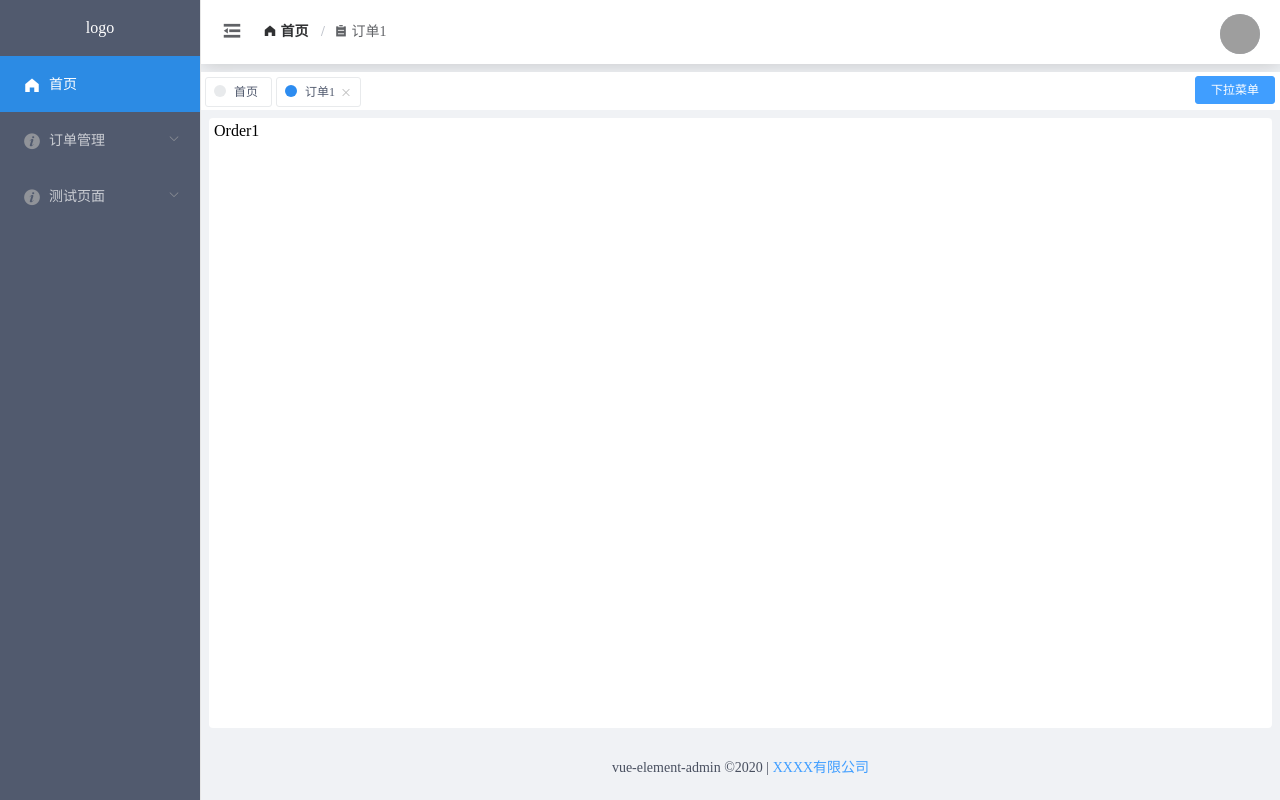
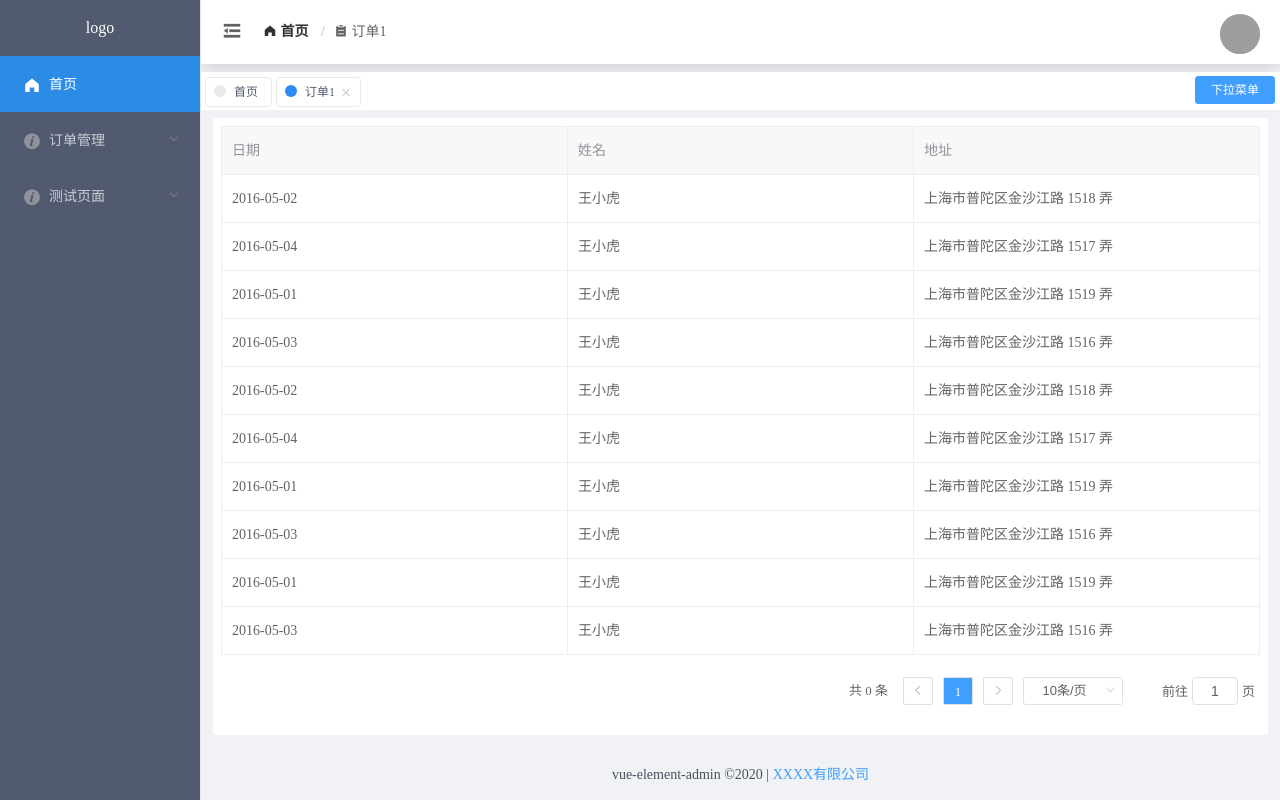
Before and after one commit to hz199/vue-element-admin, a Vue app: page /order/order1 in a window 1280 px wide. Built offline with nearby package versions, Linux system fonts and the light colour scheme; grey boxes are pictures that could not be loaded.

Commit message:
feat: tables组件

```diff
--- /dev/null
+++ b/src/components/Tables/Tables.vue
@@ -0,0 +1,74 @@
+<template>
+  <div class="tables">
+    <el-table
+      :data="dataSources"
+      border
+      style="width: 100%">
+      <slot/>
+    </el-table>
+    <div class="pagination clearfix" v-if="isPage">
+      <el-pagination
+        class="pull-right"
+        @size-change="handleSizeChange"
+        @current-change="handleCurrentChange"
+        :current-page="pageOptions.currentPage"
+        :page-sizes="[10, 20, 30, 40]"
+        :page-size="pageOptions.pageSize"
+        background
+        layout="total, prev, pager, next, sizes, jumper"
+        :total="pageOptions.totalResults">
+      </el-pagination>
+    </div>
+  </div>
+</template>
+<script>
+export default {
+  name: 'Tables',
+  props: {
+    dataSources: {
+      type: Array,
+      default: () => []
+    },
+    isPage: {
+      type: Boolean,
+      default: () => true
+    },
+    pageOptions: {
+      type: Object,
+      default: () => ({
+        currentPage: 1,
+        pageSize: 10,
+        totalResults: 0
+      })
+    }
+  },
+  methods: {
+    handleSizeChange (val) {
+      console.log(`每页 ${val} 条`)
+    },
+    handleCurrentChange (val) {
+      console.log(`当前页: ${val}`)
+    }
+  }
+}
+</script>
+<style lang="less" scoped>
+.tables {
+  width: 100%;
+}
+</style>
+<style lang="less">
+.tables .el-table__header tr > th {
+  background-color: #f8f8f9;
+}
+.tables .el-pagination.is-background .btn-next,
+.tables .el-pagination.is-background .btn-prev,
+.tables .el-pagination.is-background .el-pager li {
+  background: none;
+  border: 1px solid #DCDFE6;
+  font-weight: normal;
+}
+.pagination {
+  margin: 20px 0;
+}
+</style>
--- /dev/null
+++ b/src/components/Tables/index.js
@@ -0,0 +1,7 @@
+import Tables from './Tables'
+
+Tables.install = function install (Vue) {
+  Vue.component(Tables.name, Tables)
+}
+
+export default Tables
--- a/src/components/element.js
+++ b/src/components/element.js
@@ -32,7 +32,8 @@ import {
   DropdownItem,
   DropdownMenu,
   Tag,
-  Scrollbar
+  Scrollbar,
+  Pagination
 } from 'element-ui'
 
 const components = [
@@ -70,7 +71,8 @@ const components = [
   DropdownItem,
   DropdownMenu,
   Tag,
-  Scrollbar
+  Scrollbar,
+  Pagination
 ]
 
 const install = function install (Vue) {
--- a/src/components/index.js
+++ b/src/components/index.js
@@ -1,4 +1,7 @@
+import Tables from './Tables'
+
 const components = [
+  Tables
 ]
 
 const install = function install (Vue) {
--- a/src/main.js
+++ b/src/main.js
@@ -4,8 +4,10 @@ import router from './router'
 import store from './store'
 
 import ElementUi from './components/element'
+import Compenents from './components'
 
 Vue.use(ElementUi)
+Vue.use(Compenents)
 Vue.config.productionTip = false
 
 new Vue({
--- a/src/views/Layouts/Layout.vue
+++ b/src/views/Layouts/Layout.vue
@@ -46,9 +46,9 @@ export default {
 }
 .main {
   flex-grow: 1;
-  margin: 8px 8px;
+  margin: 8px 12px;
   background: #fff;
-  padding: 5px;
+  padding: 8px;
   border-radius: 4px;
   // box-shadow: 0 0 20px 0px rgba(0,0,0,.2);
 }
--- a/src/views/orders/Order1.vue
+++ b/src/views/orders/Order1.vue
@@ -1,10 +1,80 @@
 <template>
   <div class="Order1">
-    Order1
+    <Tables
+      :dataSources="dataSources"
+    >
+      <el-table-column
+        prop="date"
+        label="日期">
+      </el-table-column>
+      <el-table-column
+        prop="name"
+        label="姓名">
+      </el-table-column>
+      <el-table-column
+        prop="address"
+        label="地址">
+      </el-table-column>
+    </Tables>
   </div>
 </template>
 <script>
 export default {
-  name: 'Order1'
+  name: 'Order1',
+  data () {
+    return {
+      dataSources: [
+        {
+          date: '2016-05-02',
+          name: '王小虎',
+          address: '上海市普陀区金沙江路 1518 弄'
+        },
+        {
+          date: '2016-05-04',
+          name: '王小虎',
+          address: '上海市普陀区金沙江路 1517 弄'
+        },
+        {
+          date: '2016-05-01',
+          name: '王小虎',
+          address: '上海市普陀区金沙江路 1519 弄'
+        },
+        {
+          date: '2016-05-03',
+          name: '王小虎',
+          address: '上海市普陀区金沙江路 1516 弄'
+        },
+        {
+          date: '2016-05-02',
+          name: '王小虎',
+          address: '上海市普陀区金沙江路 1518 弄'
+        },
+        {
+          date: '2016-05-04',
+          name: '王小虎',
+          address: '上海市普陀区金沙江路 1517 弄'
+        },
+        {
+          date: '2016-05-01',
+          name: '王小虎',
+          address: '上海市普陀区金沙江路 1519 弄'
+        },
+        {
+          date: '2016-05-03',
+          name: '王小虎',
+          address: '上海市普陀区金沙江路 1516 弄'
+        },{
+          date: '2016-05-01',
+          name: '王小虎',
+          address: '上海市普陀区金沙江路 1519 弄'
+        },
+        {
+          date: '2016-05-03',
+          name: '王小虎',
+          address: '上海市普陀区金沙江路 1516 弄'
+        }
+      ]
+    }
+  }
 }
 </script>
```
